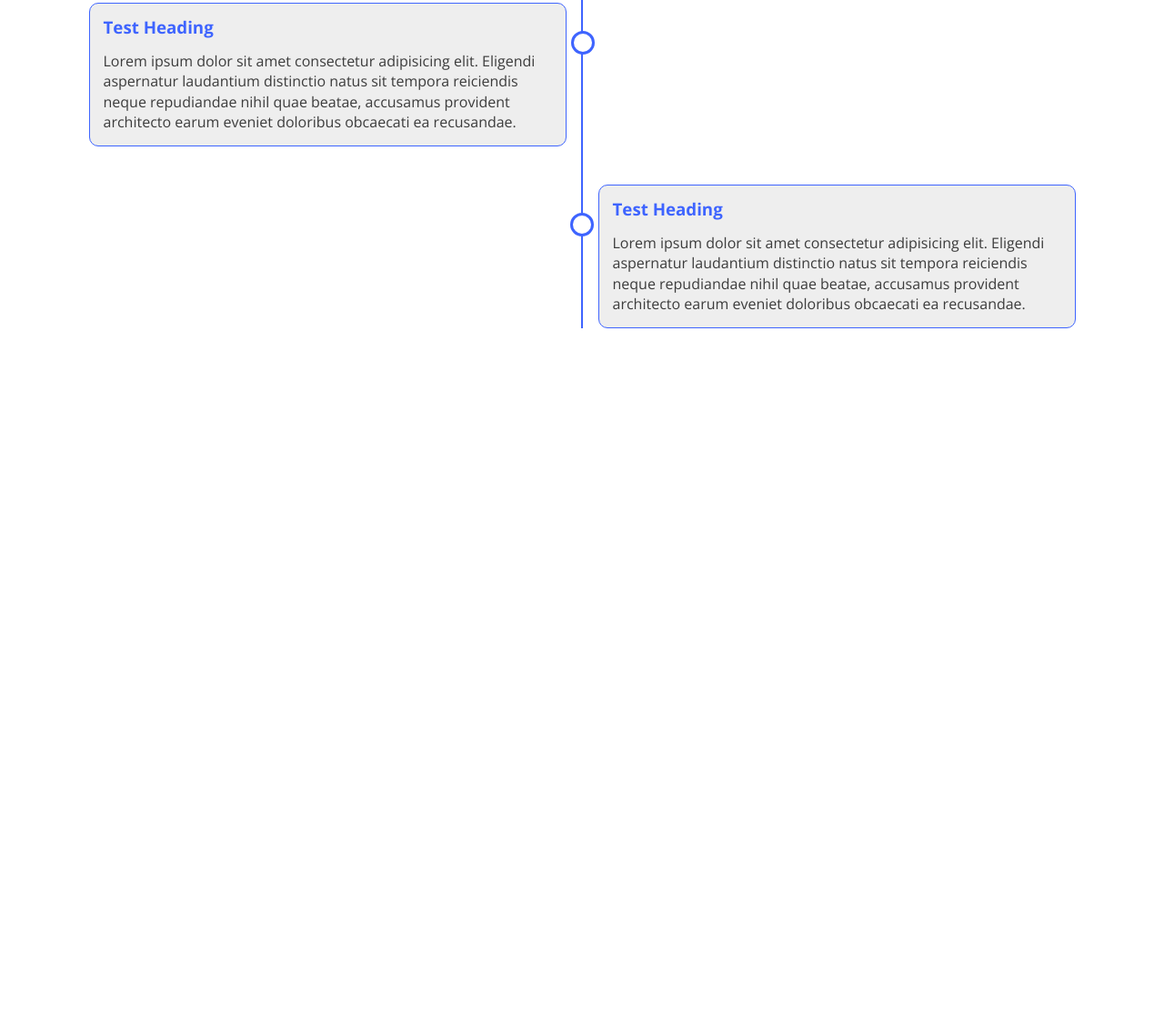
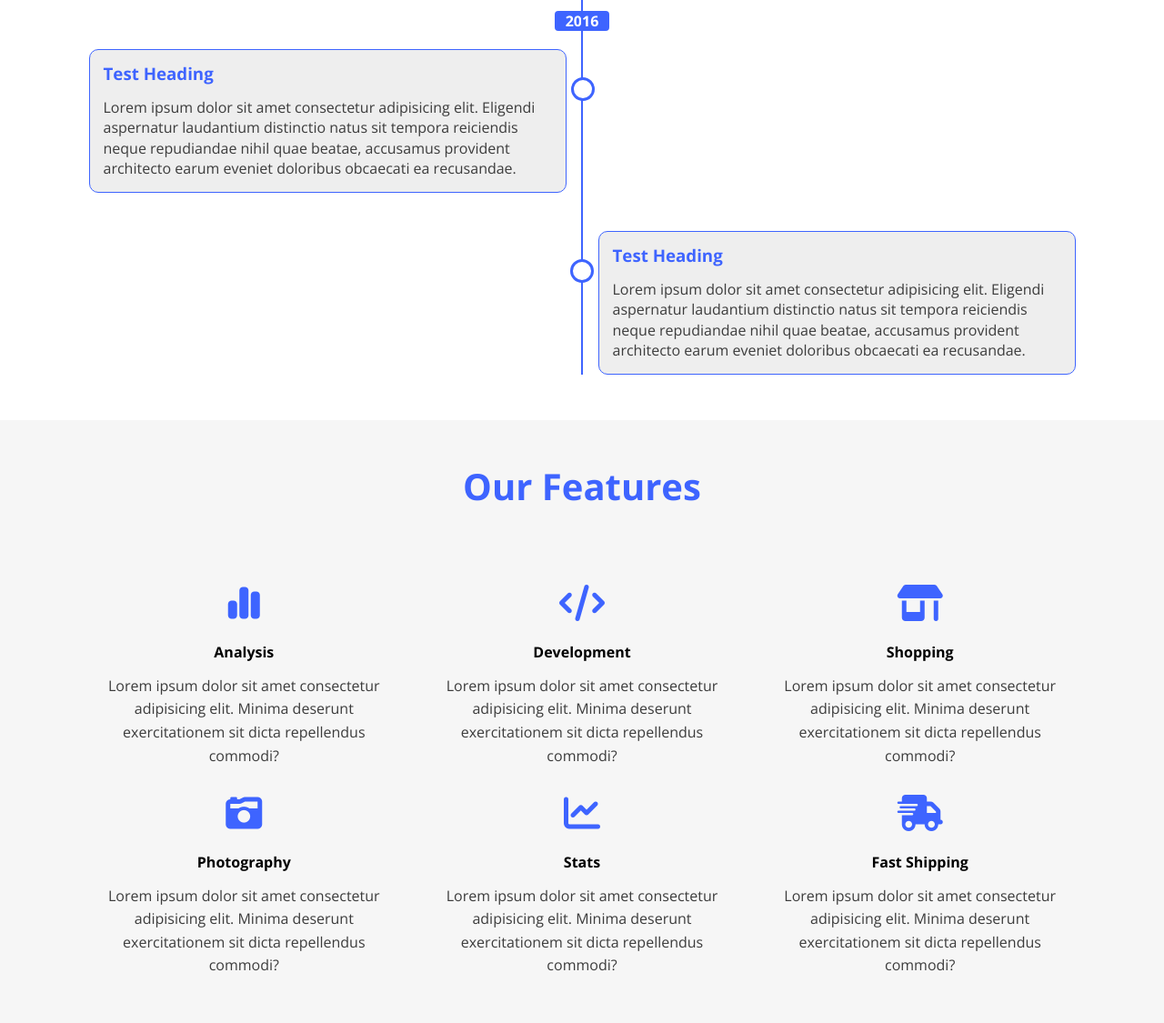
Before and after one commit to Sayed2210/Special-Template-Vanilla-JS, a plain HTML site: page index.html in a window 1280 px wide. Shown: the part 3208-4333 px from the top of the page at 91% size. Before the commit the page ends 3619 px from the top, so only its background shows below. Drawn offline with nearby package versions, Linux system fonts and the light colour scheme.

Commit message:
features section

```diff
--- a/css/style.css
+++ b/css/style.css
@@ -462,6 +462,11 @@ img {
 .timeline .container {
     position: relative;
 }
+.timeline h2 {
+    margin-bottom: 25px;
+    font-size: 2.5rem;
+    color: var(--main-color);
+}
 .timeline .container::before {
     content: '';
     position: absolute;
@@ -536,3 +541,35 @@ img {
     color: #3c3c3c;
     line-height: 1.4;
 }
+/* Featurs Section */
+.features {
+    padding-top: var(--padding-section);
+    padding-bottom: var(--padding-section);
+    background-color: var(--section-bg);
+}
+.features h2 {
+    margin-bottom: 85px;
+    font-size: 2.5rem;
+    color: var(--main-color);
+    text-align: center;
+}
+.features .feat {
+    display: grid;
+    grid-template-columns: repeat(auto-fill,minmax(300px,1fr));
+    gap: 30px;
+}
+.features .feat-box {
+    text-align: center;
+}
+.features .feat-box i {
+    color: var(--main-color);
+    margin-bottom: 25px;
+    font-size: 2.5rem;
+}
+.features .feat-box h4 {
+    margin-bottom: 15px;
+}
+.features .feat-box p {
+    color: #3c3c3c;
+    line-height: 1.6;
+}
--- a/index.html
+++ b/index.html
@@ -145,6 +145,7 @@
     <!-- Start TimeLine Section -->
     <div class="timeline">
         <div class="container">
+            <h2>Timeline</h2>
             <h4>2018</h4>
             <div class="timeline-cont">
                 <div class="content top">
@@ -187,6 +188,45 @@
         </div>
     </div>
     <!-- End TimeLine Section -->
+    <!-- Start Features -->
+    <div class="features">
+        <div class="container">
+            <h2>Our Features</h2>
+            <div class="feat">
+                <div class="feat-box">
+                    <i class="fa-solid fa-chart-simple"></i>
+                    <h4>Analysis</h4>
+                    <p>Lorem ipsum dolor sit amet consectetur adipisicing elit. Minima deserunt exercitationem sit dicta repellendus commodi?</p>
+                </div>
+                <div class="feat-box">
+                    <i class="fa-solid fa-code"></i>
+                    <h4>Development</h4>
+                    <p>Lorem ipsum dolor sit amet consectetur adipisicing elit. Minima deserunt exercitationem sit dicta repellendus commodi?</p>
+                </div>
+                <div class="feat-box">
+                    <i class="fa-solid fa-shop"></i>
+                    <h4>Shopping</h4>
+                    <p>Lorem ipsum dolor sit amet consectetur adipisicing elit. Minima deserunt exercitationem sit dicta repellendus commodi?</p>
+                </div>
+                <div class="feat-box">
+                    <i class="fa-solid fa-camera-retro"></i>
+                    <h4>Photography</h4>
+                    <p>Lorem ipsum dolor sit amet consectetur adipisicing elit. Minima deserunt exercitationem sit dicta repellendus commodi?</p>
+                </div>
+                <div class="feat-box">
+                    <i class="fa-solid fa-chart-line"></i>
+                    <h4>Stats</h4>
+                    <p>Lorem ipsum dolor sit amet consectetur adipisicing elit. Minima deserunt exercitationem sit dicta repellendus commodi?</p>
+                </div>
+                <div class="feat-box">
+                    <i class="fa-solid fa-truck-fast"></i>
+                    <h4>Fast Shipping</h4>
+                    <p>Lorem ipsum dolor sit amet consectetur adipisicing elit. Minima deserunt exercitationem sit dicta repellendus commodi?</p>
+                </div>
+            </div>
+        </div>
+    </div>
+    <!-- End Features -->
     <!-- My vanilla js -->
     <script src="js/script.js"></script>
 </body>
```
